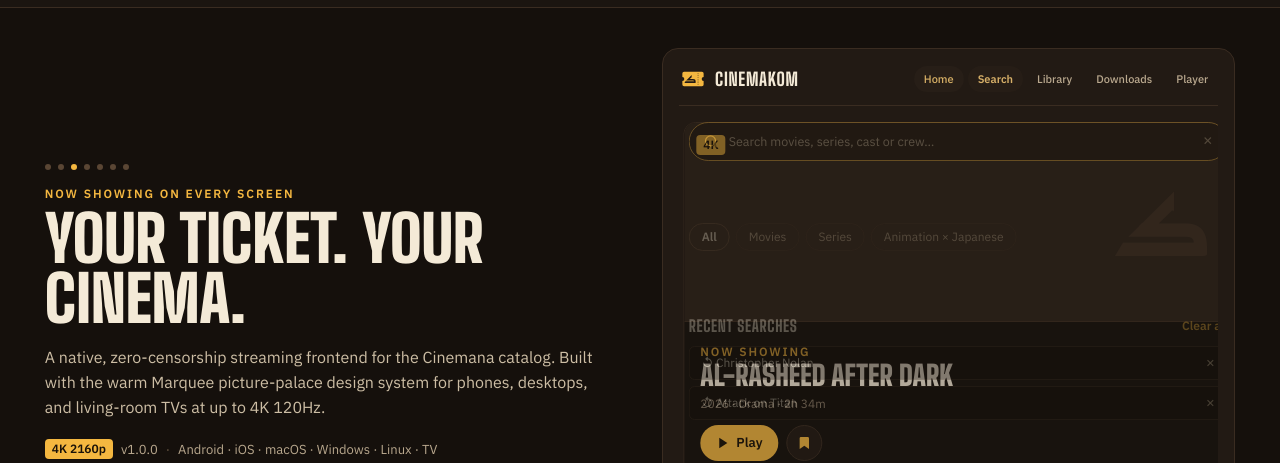
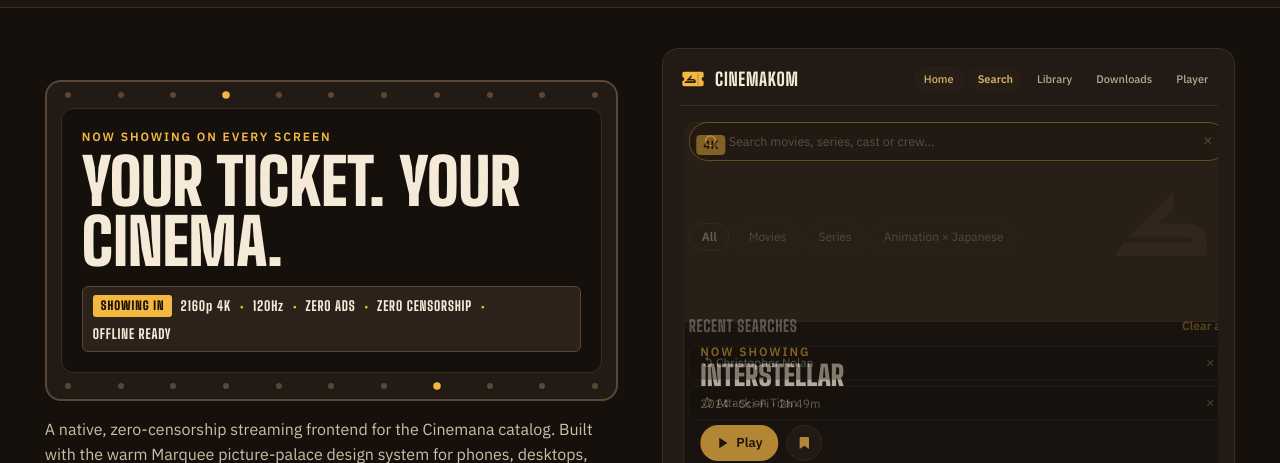
Before and after one commit to hussainhacko-svg/cinemakom-website, a plain HTML site: page index.html in a window 1280 px wide. Shown: the part 61-524 px from the top of the page. Drawn offline with Linux system fonts and the light colour scheme; no server answers.

Commit message:
Add picture-palace marquee header board and update featured movie to Interstellar

```diff
--- a/css/styles.css
+++ b/css/styles.css
@@ -382,13 +382,83 @@ html[dir="rtl"] .brand-arabic {
   align-items: center;
 }
 
-/* Marquee Bulbs Row (DESIGN.md §4) */
-.bulb-row {
-  display: inline-flex;
-  flex-wrap: wrap;
-  align-items: center;
-  gap: 7px;
+/* Picture-Palace Marquee Header Board (Idea #5) */
+.marquee-sign-board {
+  background-color: var(--booth);
+  border: 2px solid var(--velvet-strong);
+  border-radius: var(--radius-panel);
+  padding: 10px 14px;
   margin-bottom: var(--space-l);
+  display: flex;
+  flex-direction: column;
+  gap: 10px;
+}
+
+.marquee-bulb-rail {
+  display: flex;
+  align-items: center;
+  justify-content: space-between;
+  gap: 6px;
+  margin-bottom: 0;
+  padding-inline: 4px;
+}
+
+.marquee-sign-inner {
+  background-color: var(--night);
+  border: 1px solid var(--velvet);
+  border-radius: var(--radius-card);
+  padding: clamp(14px, 2.2vw, 20px);
+}
+
+.marquee-sign-inner .hero-title {
+  margin-bottom: 14px;
+}
+
+/* Box Office Showtimes Letterboard Strip */
+.box-office-strip {
+  background-color: var(--booth-raised);
+  border: 1px solid var(--velvet-strong);
+  border-radius: var(--radius-thumb);
+  padding: 7px 10px;
+  display: flex;
+  flex-wrap: wrap;
+  align-items: center;
+  gap: 6px 8px;
+}
+
+.box-office-tag {
+  background-color: var(--bulb-fill);
+  color: var(--on-bulb);
+  font-family: var(--font-display-latin), var(--font-display-arabic);
+  font-size: 12px;
+  font-weight: 900;
+  letter-spacing: 0.08em;
+  padding: 2px 8px;
+  border-radius: 3px;
+}
+
+html[dir="rtl"] .box-office-tag {
+  letter-spacing: 0;
+  font-weight: 700;
+}
+
+.box-office-spec {
+  font-family: var(--font-display-latin), var(--font-display-arabic);
+  font-size: 13.5px;
+  font-weight: 800;
+  letter-spacing: 0.06em;
+  color: var(--cream);
+}
+
+html[dir="rtl"] .box-office-spec {
+  letter-spacing: 0;
+  font-size: 12.5px;
+  font-weight: 700;
+}
+
+.box-office-dot {
+  color: var(--bulb);
+  font-weight: 700;
 }
 
 .bulb-dot {
@@ -396,11 +466,12 @@ html[dir="rtl"] .brand-arabic {
   height: 6px;
   border-radius: 50%;
   background-color: var(--velvet-strong);
-  transition: background-color 250ms ease-out;
+  transition: background-color 250ms ease-out, transform 250ms ease-out;
 }
 
 .bulb-dot.lit {
   background-color: var(--bulb);
+  transform: scale(1.25);
 }
 
 .hero-synopsis {
--- a/index.html
+++ b/index.html
@@ -55,9 +55,15 @@
     <section class="hero-section">
       <div class="container hero-grid">
         <div class="hero-copy">
-          <!-- Marquee Bulb Motif Row -->
-          <div class="bulb-row" aria-hidden="true">
+          <!-- Picture-Palace Marquee Header Board (Idea #5) -->
+          <div class="marquee-sign-board">
+            <!-- Top Marquee Bulb Rail -->
+            <div class="marquee-bulb-rail bulb-row" aria-hidden="true">
               <span class="bulb-dot lit"></span>
+              <span class="bulb-dot"></span>
+              <span class="bulb-dot"></span>
+              <span class="bulb-dot"></span>
+              <span class="bulb-dot"></span>
               <span class="bulb-dot"></span>
               <span class="bulb-dot"></span>
               <span class="bulb-dot"></span>
@@ -66,8 +72,41 @@
               <span class="bulb-dot"></span>
             </div>
 
+            <div class="marquee-sign-inner">
               <p class="eyebrow" data-i18n="hero_eyebrow">NOW SHOWING ON EVERY SCREEN</p>
               <h1 class="hero-title" data-i18n="hero_title">YOUR TICKET. YOUR CINEMA.</h1>
+
+              <!-- Box Office Showtimes Specs Strip -->
+              <div class="box-office-strip">
+                <span class="box-office-tag" data-i18n="box_office_showing">SHOWING IN</span>
+                <span class="box-office-spec">2160p 4K</span>
+                <span class="box-office-dot">·</span>
+                <span class="box-office-spec">120Hz</span>
+                <span class="box-office-dot">·</span>
+                <span class="box-office-spec" data-i18n="box_office_noads">ZERO ADS</span>
+                <span class="box-office-dot">·</span>
+                <span class="box-office-spec" data-i18n="box_office_uncut">ZERO CENSORSHIP</span>
+                <span class="box-office-dot">·</span>
+                <span class="box-office-spec" data-i18n="box_office_offline">OFFLINE READY</span>
+              </div>
+            </div>
+
+            <!-- Bottom Marquee Bulb Rail -->
+            <div class="marquee-bulb-rail bottom-rail" aria-hidden="true">
+              <span class="bulb-dot"></span>
+              <span class="bulb-dot"></span>
+              <span class="bulb-dot"></span>
+              <span class="bulb-dot"></span>
+              <span class="bulb-dot"></span>
+              <span class="bulb-dot lit"></span>
+              <span class="bulb-dot"></span>
+              <span class="bulb-dot"></span>
+              <span class="bulb-dot"></span>
+              <span class="bulb-dot"></span>
+              <span class="bulb-dot"></span>
+            </div>
+          </div>
+
           <p class="hero-synopsis" data-i18n="hero_subtitle">
             A native, zero-censorship streaming frontend for the Cinemana catalog. Built with the warm Marquee picture-palace design system for phones, desktops, and living-room TVs at up to 4K 120Hz.
           </p>
@@ -135,8 +174,8 @@
                   </div>
                   <div class="stage-banner-info">
                     <span class="eyebrow" data-i18n="mock_now_showing">NOW SHOWING</span>
-                    <h2 class="stage-movie-title" data-i18n="mock_featured_title">AL-RASHEED AFTER DARK</h2>
-                    <p class="stage-movie-meta" data-i18n="mock_featured_meta">2026 · Drama · 2h 34m</p>
+                    <h2 class="stage-movie-title" data-i18n="mock_featured_title">INTERSTELLAR</h2>
+                    <p class="stage-movie-meta" data-i18n="mock_featured_meta">2014 · Sci-Fi · 2h 49m</p>
                     <div class="stage-banner-actions">
                       <span class="stage-play-btn">
                         <svg width="14" height="14" viewBox="0 0 24 24" fill="currentColor" aria-hidden="true"><polygon points="5 3 19 12 5 21 5 3"/></svg>
--- a/js/app.js
+++ b/js/app.js
@@ -55,6 +55,10 @@ const I18N = {
     hero_subtitle:
       'A native, zero-censorship streaming frontend for the Cinemana catalog. Built with the warm Marquee picture-palace design system for phones, desktops, and living-room TVs at up to 4K 120Hz.',
     hero_meta_platforms: 'Android · iOS · macOS · Windows · Linux · TV',
+    box_office_showing: 'SHOWING IN',
+    box_office_noads: 'ZERO ADS',
+    box_office_uncut: 'ZERO CENSORSHIP',
+    box_office_offline: 'OFFLINE READY',
     cta_download_default: 'Download Cinemakom',
     cta_all_platforms: 'All Platforms & Architectures',
     detected_prefix: 'Detected platform:',
@@ -66,8 +70,8 @@ const I18N = {
     mock_tab_player: 'Player',
     mock_tab_settings: 'Settings',
     mock_now_showing: 'NOW SHOWING',
-    mock_featured_title: 'AL-RASHEED AFTER DARK',
-    mock_featured_meta: '2026 · Drama · 2h 34m',
+    mock_featured_title: 'INTERSTELLAR',
+    mock_featured_meta: '2014 · Sci-Fi · 2h 49m',
     mock_play: 'Play',
     mock_continue_watching: 'CONTINUE WATCHING',
     mock_see_all: 'See all',
@@ -235,6 +239,10 @@ const I18N = {
     hero_subtitle:
       'واجهة بث أصلية متعددة المنصات لمكتبة سينمانا بدون أي حجب أو إعلانات. مصممة بنظام "ماركي" المستوحى من قاعات السينما الكلاسيكية للهواتف والحواسيب وشاشات التلفاز بدقة تصل إلى 4K وبمعدل 120Hz.',
     hero_meta_platforms: 'أندرويد · iOS · ماك · ويندوز · لينكس · التلفاز',
+    box_office_showing: 'يُعرض بدقة',
+    box_office_noads: 'بدون إعلانات',
+    box_office_uncut: 'بدون حجب',
+    box_office_offline: 'تشغيل دون اتصال',
     cta_download_default: 'تحميل سينماكم',
     cta_all_platforms: 'جميع المنصات والمعماريات',
     detected_prefix: 'النظام المكتشف:',
@@ -246,8 +254,8 @@ const I18N = {
     mock_tab_player: 'المشغل',
     mock_tab_settings: 'الإعدادات',
     mock_now_showing: 'يُعرض الآن',
-    mock_featured_title: 'شارع الرشيد بعد الظلام',
-    mock_featured_meta: '2026 · دراما · 2 س 34 د',
+    mock_featured_title: 'INTERSTELLAR',
+    mock_featured_meta: '2014 · خيال علمي · 2 س 49 د',
     mock_play: 'تشغيل',
     mock_continue_watching: 'متابعة المشاهدة',
     mock_see_all: 'عرض الكل',
@@ -697,17 +705,22 @@ async function syncLatestGitHubRelease() {
 }
 
 /**
- * Animates the Marquee bulbs in sequence (DESIGN.md §4)
+ * Animates the Marquee sign board top & bottom bulb rails in sequence (DESIGN.md §4)
  */
 function startMarqueeBulbAnimation() {
   if (window.matchMedia('(prefers-reduced-motion: reduce)').matches) return;
-  const bulbs = document.querySelectorAll('.bulb-row .bulb-dot');
-  if (!bulbs.length) return;
+  const topBulbs = document.querySelectorAll('.marquee-bulb-rail:not(.bottom-rail) .bulb-dot');
+  const bottomBulbs = document.querySelectorAll('.marquee-bulb-rail.bottom-rail .bulb-dot');
+  if (!topBulbs.length) return;
   let idx = 0;
   setInterval(() => {
-    bulbs.forEach((b, i) => b.classList.toggle('lit', i === idx));
-    idx = (idx + 1) % bulbs.length;
-  }, 1400);
+    topBulbs.forEach((b, i) => b.classList.toggle('lit', i === idx));
+    if (bottomBulbs.length) {
+      const revIdx = (bottomBulbs.length - 1 - (idx % bottomBulbs.length) + bottomBulbs.length) % bottomBulbs.length;
+      bottomBulbs.forEach((b, i) => b.classList.toggle('lit', i === revIdx));
+    }
+    idx = (idx + 1) % topBulbs.length;
+  }, 1100);
 }
 
 /**
```
Lines whose indentation alone changed are shown as unchanged.
